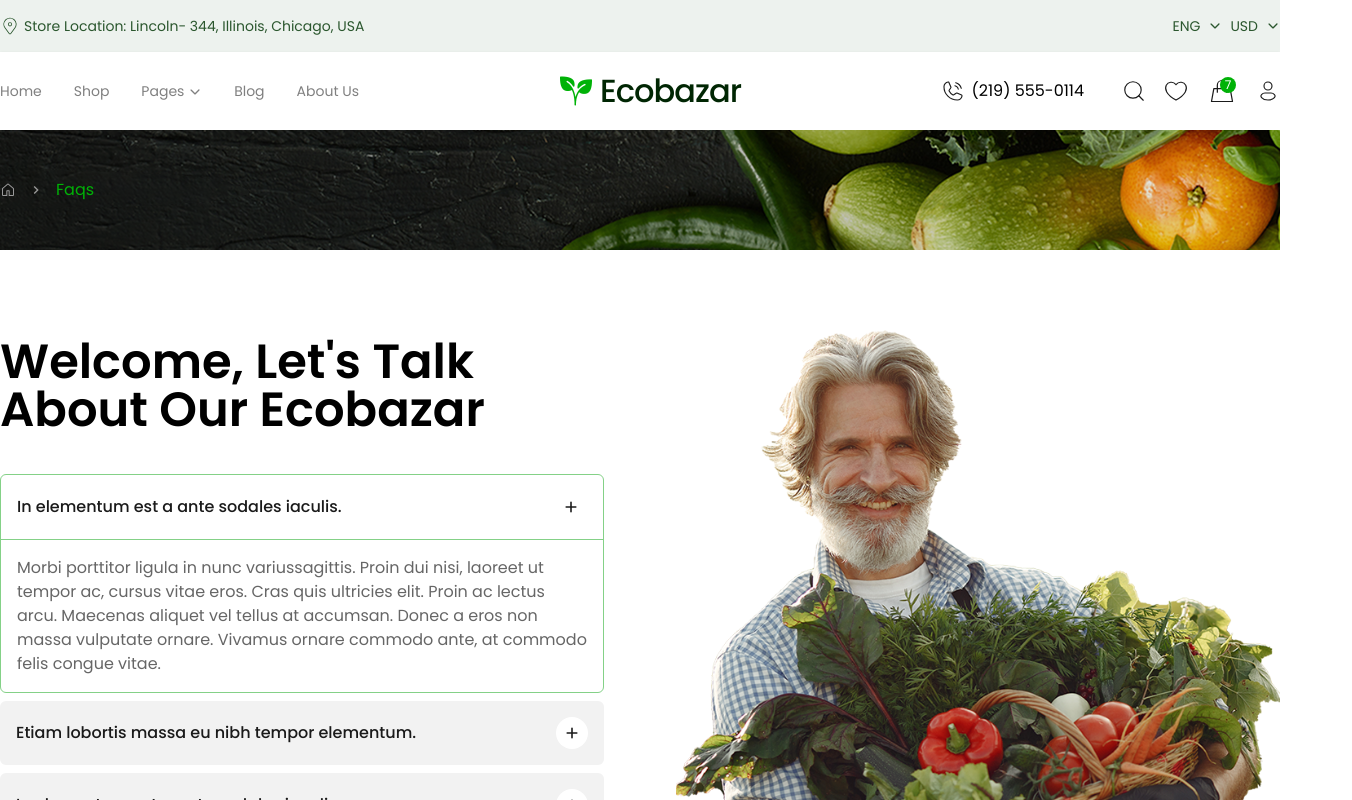
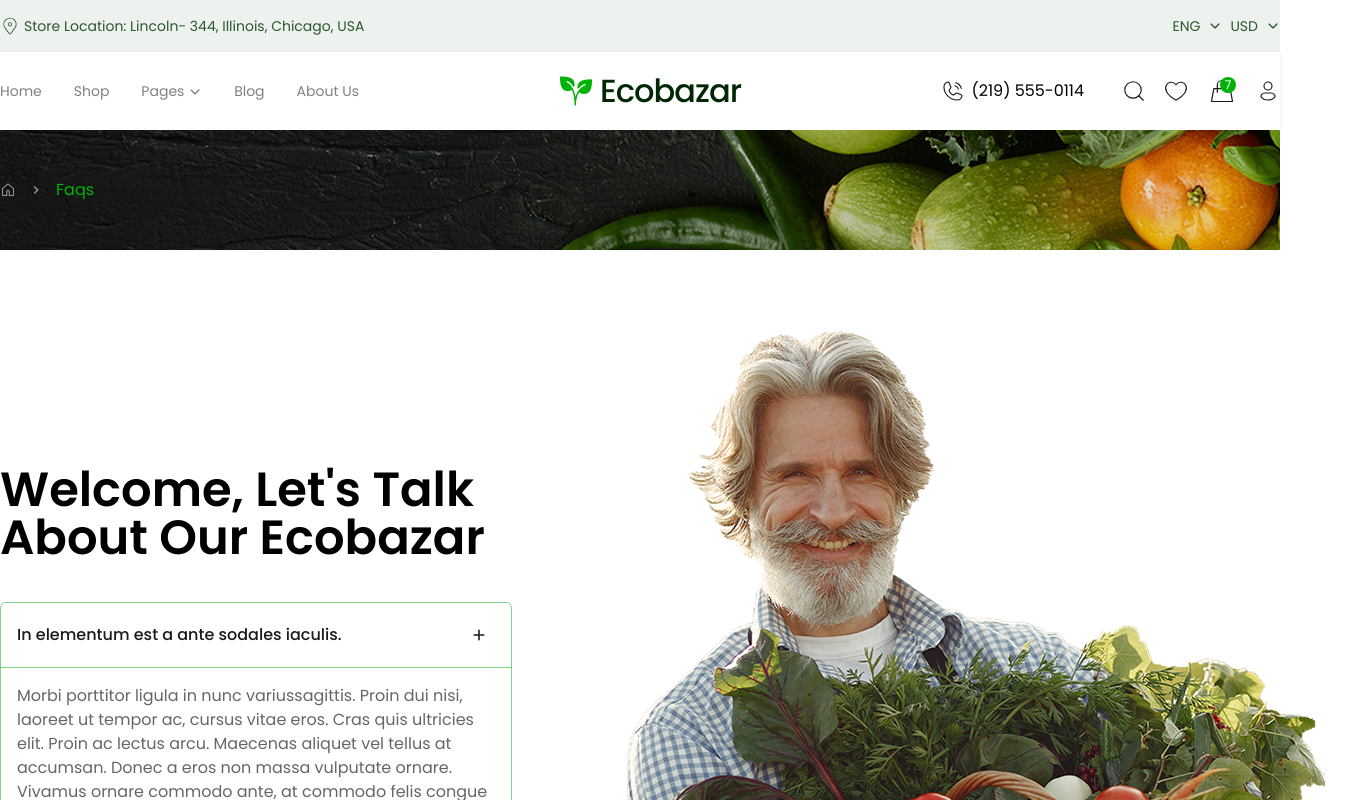
Before and after one commit to itsdevelopershakil/organic-food-e-commerce, a React (Vite) app: page /faqs in a window 1280 px wide. Shown: the top 800 px of the page, 1352 px wide, since content can reach past the window. Built offline with nearby package versions, Linux system fonts and the light colour scheme.

Commit message:
faq page complete

```diff
--- a/src/pages/Faqs.tsx
+++ b/src/pages/Faqs.tsx
@@ -46,12 +46,12 @@
         <div>
             <Breadcrumbs />
             <div className="max-width">
-                <div className="pt-20 grid grid-cols-2 gap-x-18">
-                    <div className="flex flex-col justify-center">
-                        <h2 className="text-5xl font-semibold leading-12">
+                <div className="pt-10 lg:pt-20 flex-col-reverse flex lg:flex-row gap-10 sm:gap-18">
+                    <div className="w-full lg:w-[40%] lg:pt-34 pb-5 shrink-0">
+                        <h2 className="text-3xl md:text-5xl font-semibold md:leading-12 text-center sm:text-left">
                             Welcome, Let&apos;s Talk About Our Ecobazar
                         </h2>
-                        <ul className="pt-8">
+                        <ul className="pt-2 md:pt-8">
                             {data.map((value, i) => (
                                 <li
                                     className={`rounded-md mt-2 ${
@@ -77,7 +77,7 @@
                                         </p>
                                         <button
                                             type="button"
-                                            className="cursor-pointer size-8 bg-white rounded-full flex justify-center items-center"
+                                            className="cursor-pointer size-8 bg-white rounded-full flex justify-center items-center shrink-0"
                                             onClick={() => handleData(i)}
                                         >
                                             <HiPlus />
@@ -96,8 +96,8 @@
                             ))}
                         </ul>
                     </div>
-                    <div>
-                        <img src={faqImg} className="object-cover" alt="" />
+                    <div className="w-full sm:w-2/3  mx-auto lg:w-[60%] shrink-0">
+                        <img src={faqImg} className="object-contain" alt="" />
                     </div>
                 </div>
             </div>
```
